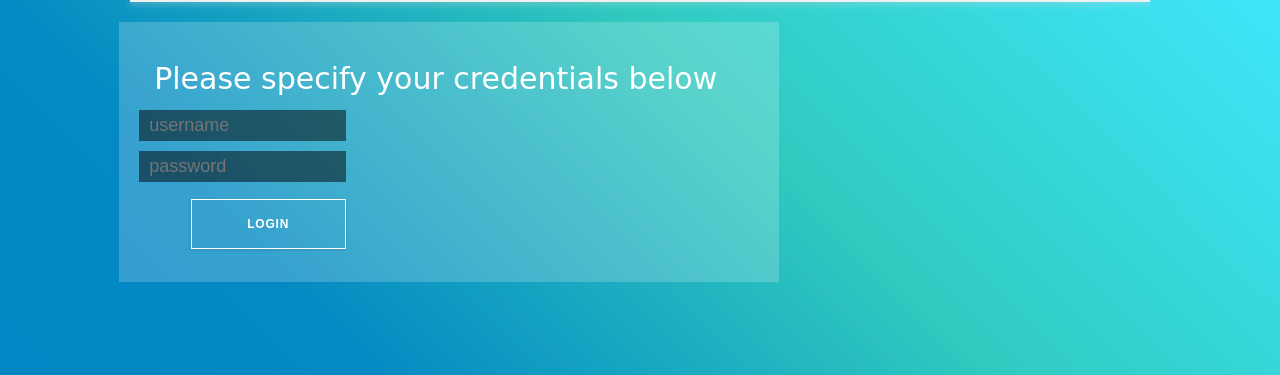
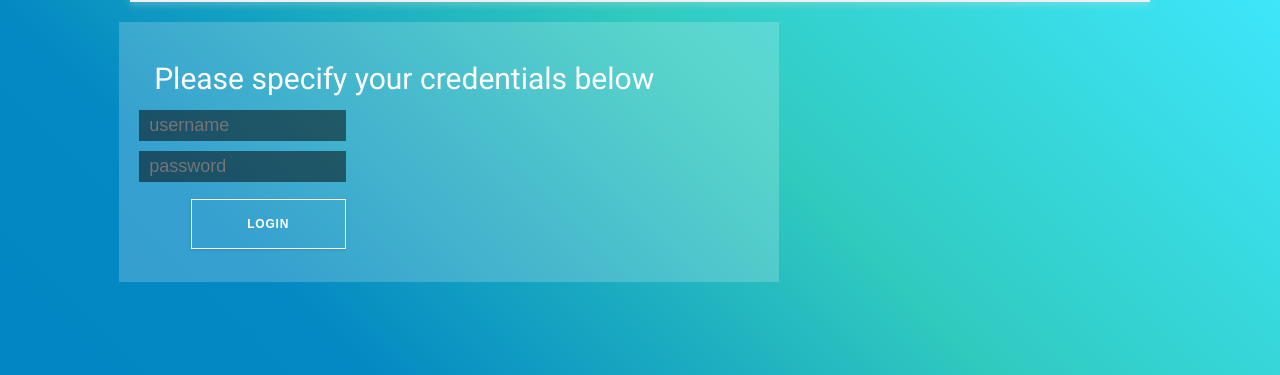
Before and after one commit to 311Direct/CS311-2015, a PHP site: template templates/body-login.php in a window 1280 px wide. Shown: the part 45-420 px from the top of the page. Run offline with PHP 8.4, Linux system fonts and the light colour scheme; the template is opened without the code that fills it, so the values that code supplies are empty; some web fonts are replaced.

Commit message:
Changed font to Roboto/sans-serif.

```diff
--- a/css/style.css
+++ b/css/style.css
@@ -29,7 +29,7 @@ header {
 	text-align: center;
 }
 h1, h2, h3, h4, h5, h6 {
-	font-family: 'Poiret One', cursive;
+	font-family: 'Roboto', sans-serif;
 }
 h1 {
 	font-size: 2em;
```
